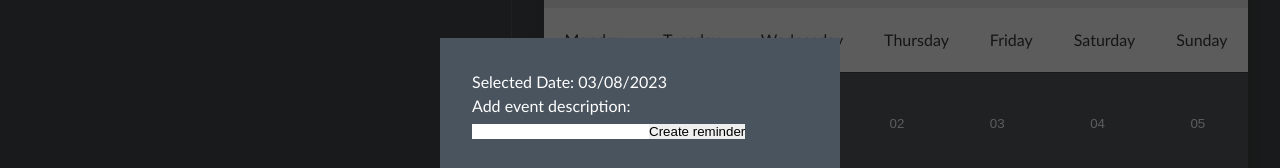
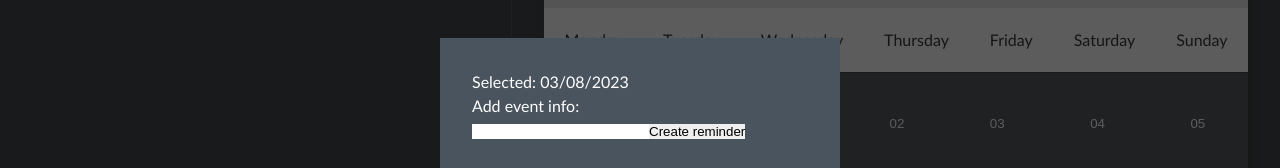
Before and after one commit to adamdgit/calendar, a React (Vite) app: page / in a window 1280 px wide. Both pictures are taken after a click on the button "08". Shown: the part 162-330 px from the top of the page. Built offline with nearby package versions, Linux system fonts and the light colour scheme.

Commit message:
Removed up arrow

```diff
--- a/src/components/eventPopup.tsx
+++ b/src/components/eventPopup.tsx
@@ -22,9 +22,8 @@ export default function eventPopup({ popupIsVisible, selectedDate } : eventPopup
 
   return (
     <div className='popup' style={popupIsVisible ? {opacity: '1', pointerEvents: 'all'} : {opacity: '0', pointerEvents: 'none'}}>
-      <div className="arrow-up"></div>
-      <p>Selected Date: {selectedDate}</p>
-      <p>Add event description:</p>
+      <p>Selected: {selectedDate}</p>
+      <p>Add event info:</p>
       <input type="text" onChange={(e) => setDescription(e.target.value)} />
       <button onClick={() => createNewLsItem()}>Create reminder</button>
     </div>
```
